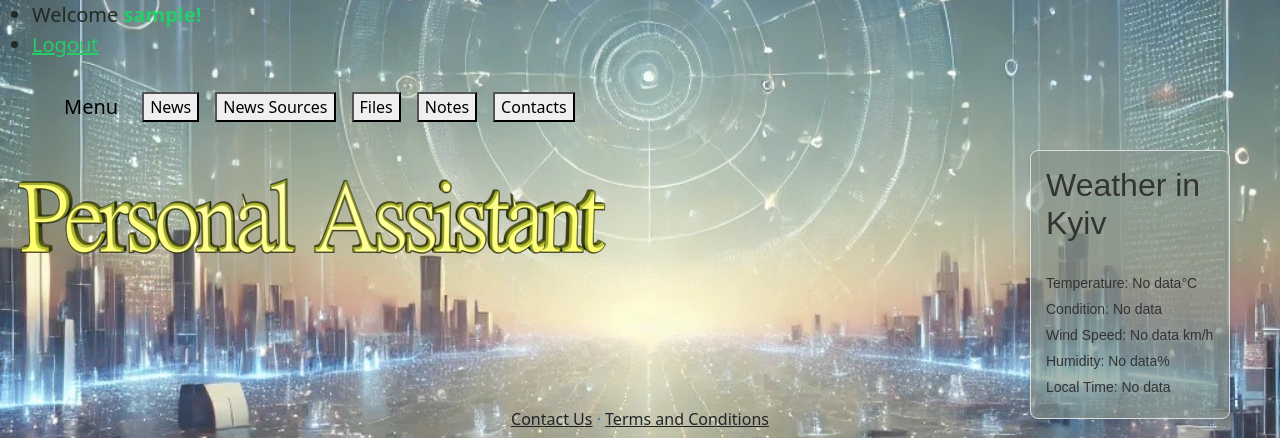
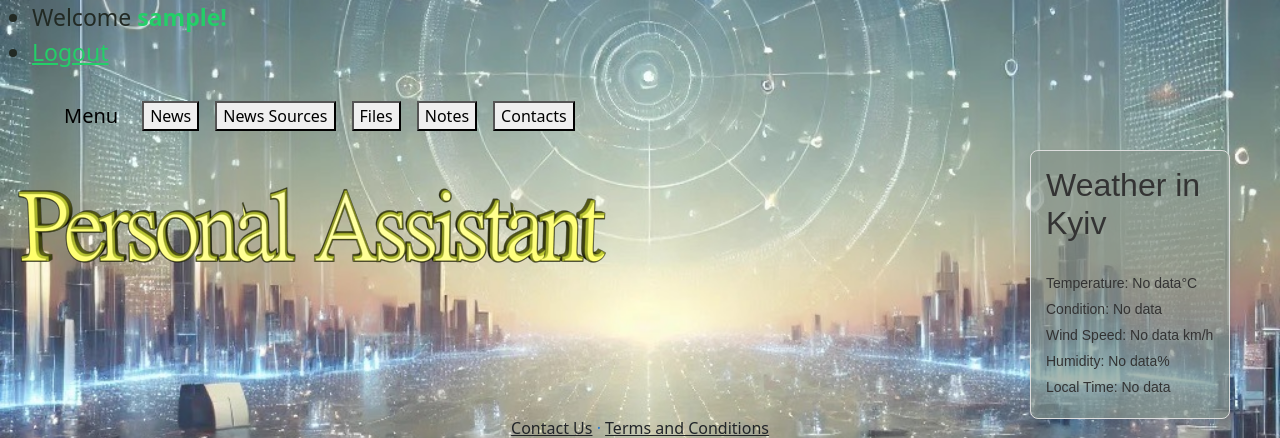
Before and after one commit to Vasilivi4/personal_assistant, a Django app: page / in a window 1280 px wide. Shown: the top 438 px of the page. Run offline with Django 5.2, Linux system fonts and the light colour scheme; the visitor is signed in with stand-in values (Sample User, id 1); data that the repository does not hold is empty.

Commit message:
Update stile.css

```diff
--- a/personal_assistant/stile/static/css/stile.css
+++ b/personal_assistant/stile/static/css/stile.css
@@ -82,5 +82,5 @@ a:hover {
 }
 
 .ull {
-    font-size: 20px;
+    font-size: 23px;
 }
```
